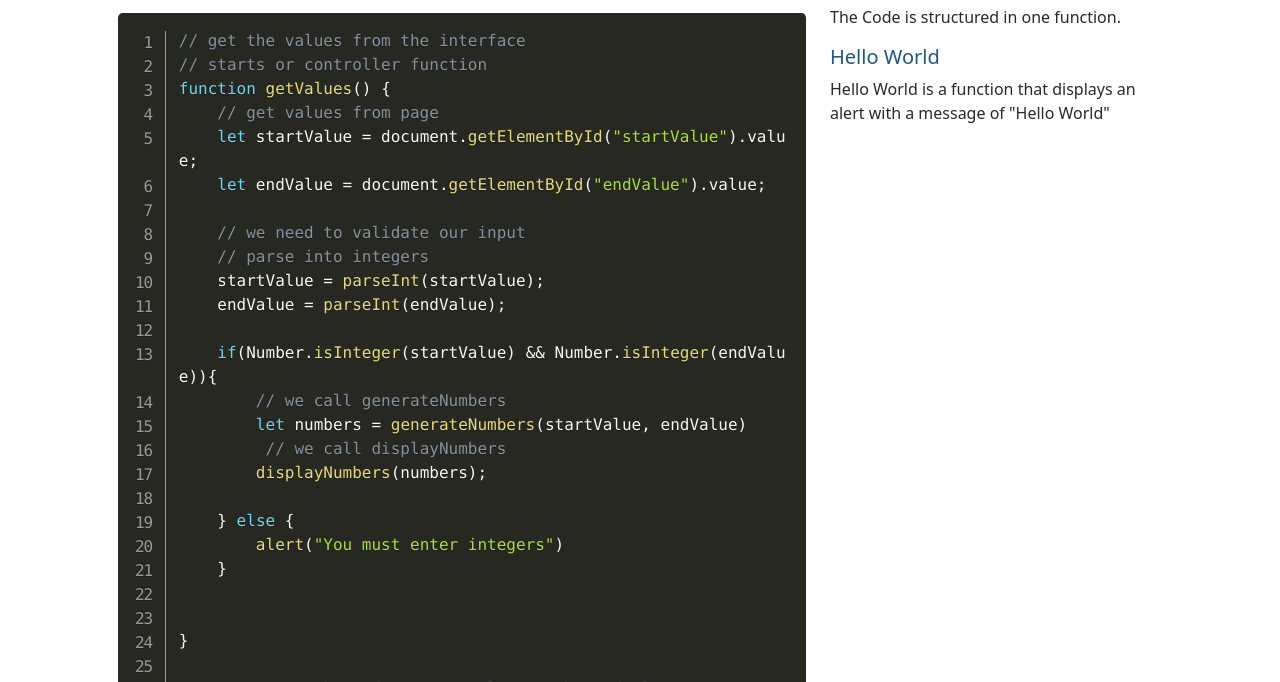
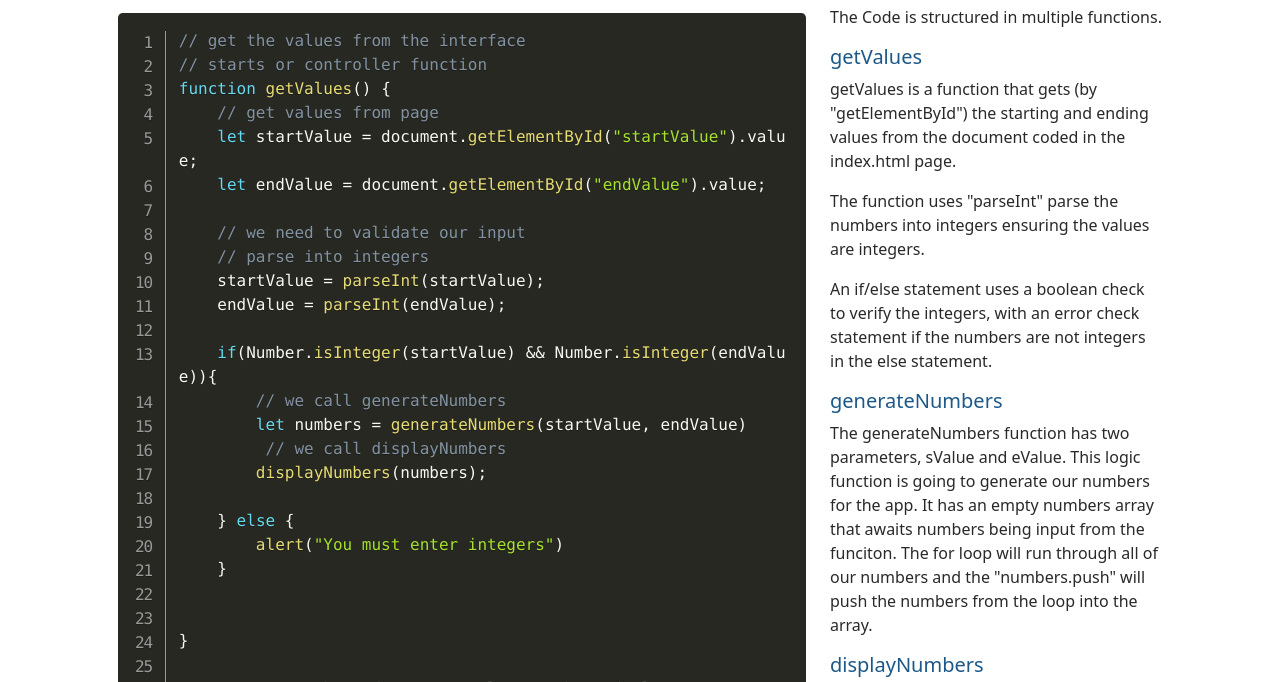
Before and after one commit to mlsherman/1Hundred, a plain HTML site: page code.html in a window 1280 px wide. Shown: the part 114-796 px from the top of the page. Drawn offline with nearby package versions, Linux system fonts and the light colour scheme.

Commit message:
updated code and other minor changes

```diff
--- a/code.html
+++ b/code.html
@@ -62,7 +62,7 @@
               >
             </li>
             <li class="nav-item">
-              <a class="nav-link" target="_blank" href="#">Git Repo</a>
+              <a class="nav-link" target="_blank" href="https://github.com/mlsherman/1Hundred">Git Repo</a>
             </li>
             <li class="nav-item">
               <a class="nav-link" target="_blank" href="#">About</a>
@@ -151,11 +151,25 @@
               </pre>
           </div>
           <div class="col-lg-4">
-            <p>The Code is structured in one function.</p>
-            <h5>Hello World</h5>
+            <p>The Code is structured in multiple functions.</p>
+            <h5>getValues</h5>
             <p>
-              Hello World is a function that displays an alert with a message of
-              "Hello World"
+              getValues is a function that gets (by "getElementById") the starting and ending values from the document coded in the index.html page.
+            </p>
+            <p>
+              The function uses "parseInt" parse the numbers into integers ensuring the values are integers.
+            </p>
+            <p>
+              An if/else statement uses a boolean check to verify the integers, with an error check statement if the numbers are not integers in the else statement.
+            </p>
+            <h5>generateNumbers</h5>
+            <p>
+              The generateNumbers function has two parameters, sValue and eValue. This logic function is going to generate our numbers for the app. It has an empty numbers array that awaits numbers being input from the funciton.
+              The for loop will run through all of our numbers and the "numbers.push" will push the numbers from the loop into the array.
+            </p>
+            <h5>displayNumbers</h5>
+            <p>
+              This function has one parameter (numbers). It displays our numbers and assigns either a bold or regular font via css to our numbers after it has ran an odd or even check.
             </p>
           </div>
         </div>
@@ -186,17 +200,17 @@
           >
             <div class="row">
               <div class="col social">
-                <a href="#" target="_blank"
+                <a href="https://www.linkedin.com/feed/" target="_blank"
                   ><i class="fab fa-linkedin fa-2x"></i
                 ></a>
               </div>
               <div class="col social">
-                <a href="#" target="_blank"
+                <a href="https://github.com/mlsherman" target="_blank"
                   ><i class="fab fa-github fa-2x"></i
                 ></a>
               </div>
               <div class="col social">
-                <a href="#" target="_blank"
+                <a href="https://dribbble.com/mshermandev01" target="_blank"
                   ><i class="fab fa-codepen fa-2x"></i
                 ></a>
               </div>
```
Also changed, not shown: app.html (+4 -4 lines), index.html (+4 -4 lines), css/site.css (line endings or trailing spaces).
